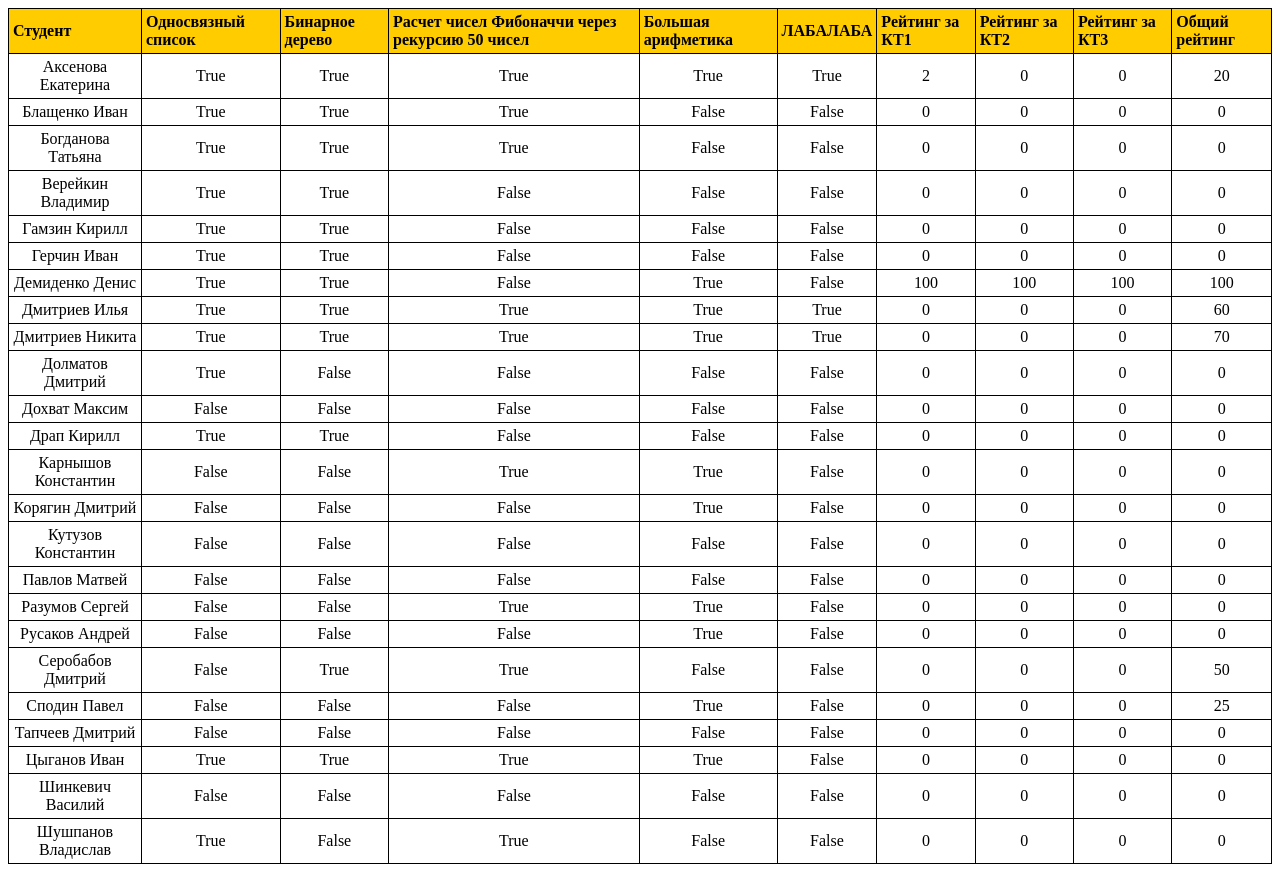
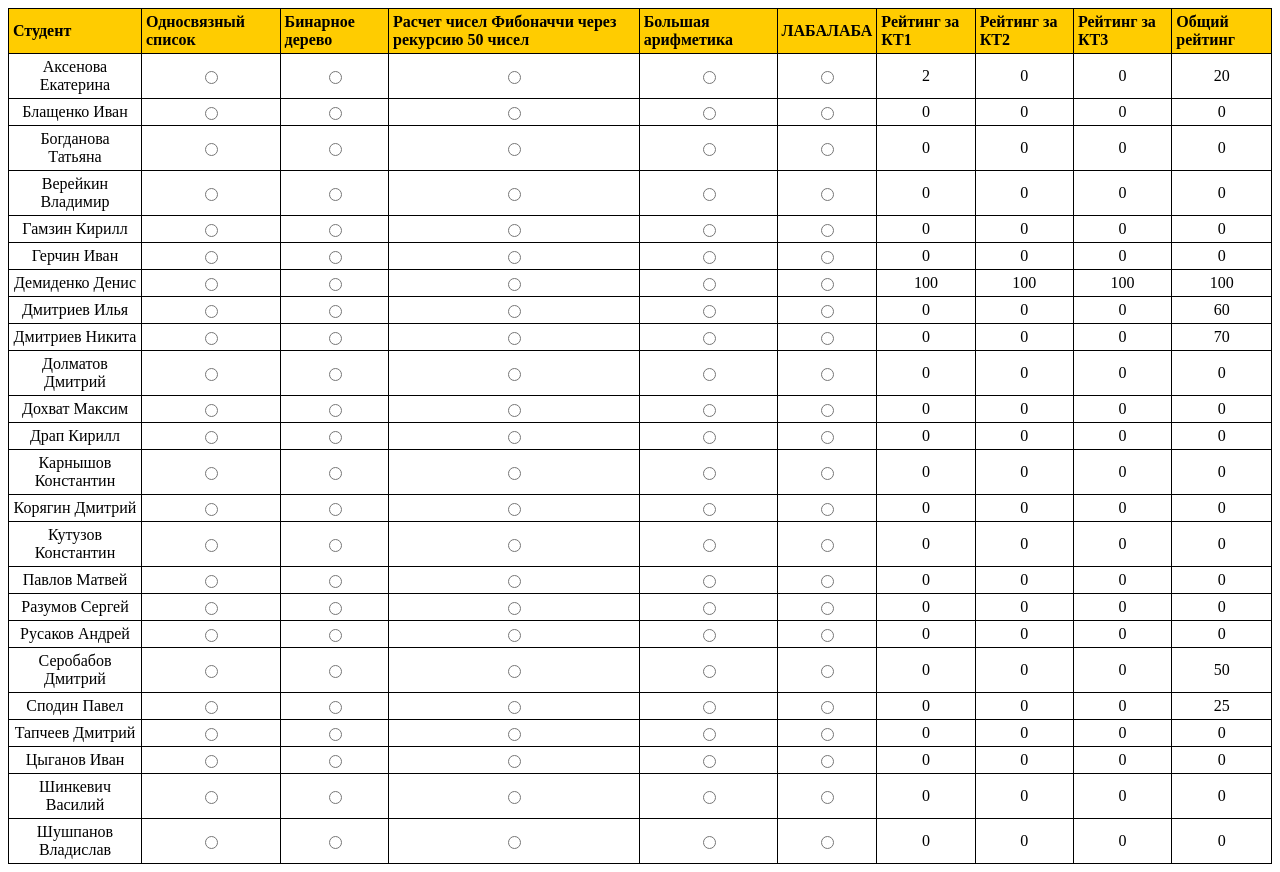
Before and after one commit to vanya22551/BI20I1-tsyganovivan-PL, a Django app: page /table in a window 1280 px wide. Run offline with Django 3.2, Linux system fonts and the light colour scheme; data comes from the database, SQL or seed files in the repository; both versions use the stored data as it was after the commit.

Commit message:
Добовляется значение в рейтинг

```diff
--- a/telebotsibadi/botbi20i1/templates/table.html
+++ b/telebotsibadi/botbi20i1/templates/table.html
@@ -50,14 +50,17 @@
     {% for stat in stats%}
         {% if stat.student.id == student.id %}
 
-        <td><a class="stats" data-statid="{{stat.id}}">{{stat.status}}</a></td>
+
+        <td><input class="stats" type="radio" id="{{stat.id}}"></td>
 
         {% endif %}
     {% endfor %}
+
         <td>{{student.rating_1KT}}</td>
         <td>{{student.rating_2KT}}</td>
         <td>{{student.rating_3KT}}</td>
-        <td>{{student.rating}}</td>
+        <td><data class="Rating" value="{{student.id}}">{{student.rating}}</data></td>
+
     </tr>
 {% endfor %}
 
@@ -65,9 +68,10 @@
 
 <script>
 let items = document.querySelectorAll('.stats');
+
 for (const item of items) {
     item.addEventListener('click', function(){
-        let data_statid = this.getAttribute('data-statid');
+        let id = this.getAttribute('id');
         let this_click = this;
         var xhttp = new XMLHttpRequest();
         xhttp.onreadystatechange = function() {
@@ -75,7 +79,7 @@ for (const item of items) {
                 this_click.innerHTML= this.responseText;
             }
         };
-        xhttp.open("GET", "api/v1/update_stats_status?stats_id="+data_statid+"&status=1", true);
+        xhttp.open("GET", "api/v1/update_stats_status?stats_id="+id+"&status=1", true);
         xhttp.send();
             });
 }
--- a/telebotsibadi/botbi20i1/views.py
+++ b/telebotsibadi/botbi20i1/views.py
@@ -60,13 +60,27 @@ def table_view(request):
 def update_changes(request):
     if(request.GET):
         stats = Stats.objects.get(pk=request.GET['stats_id'])
-        if(request.GET['status']):
+        user = stats.student
+        labs = user.labs.all()
+        sum_labs = len(labs)
+        lab_point = 100 / sum_labs
+        print(user.rating)
+        print(Laboratory.name)
+        if request.GET['status']:
+            if stats.status is False:
+                user.rating += lab_point
+            else:
+                user.rating += 0
+
             stats.status = True
+
+
         else:
             stats.status = False
+        user.save()
         stats.save()
-        user = stats.student
-        labs = user.labs.all()
-        print(labs)
+
+
+
         return HttpResponse('True')
     return HttpResponse('False')
```
Also changed, not shown: telebotsibadi/db.sqlite3.
